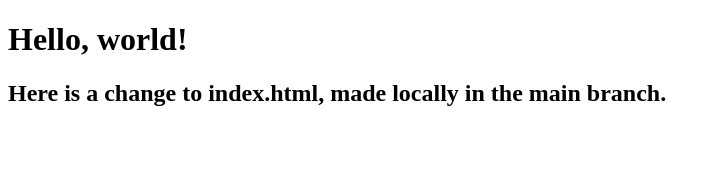
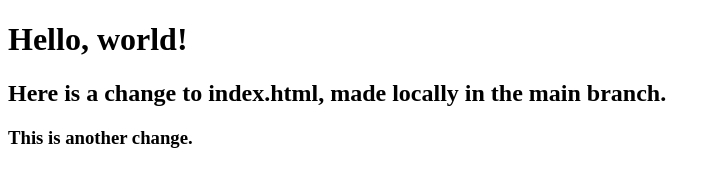
Before and after one commit to rja87sd/learn-git-branching, a plain HTML site: page index.html in a window 1280 px wide. Shown: the whole page, without its empty margins (0-721 px from the left). Drawn offline with Linux system fonts and the light colour scheme.

Commit message:
Make further changes to main branch locally.

```diff
--- a/index.html
+++ b/index.html
@@ -10,5 +10,6 @@
       Hello, world!
     </h1>
     <h2>Here is a change to index.html, made locally in the main branch.</h2>
+    <h3>This is another change.</h3>
 </body>
 </html>
```
